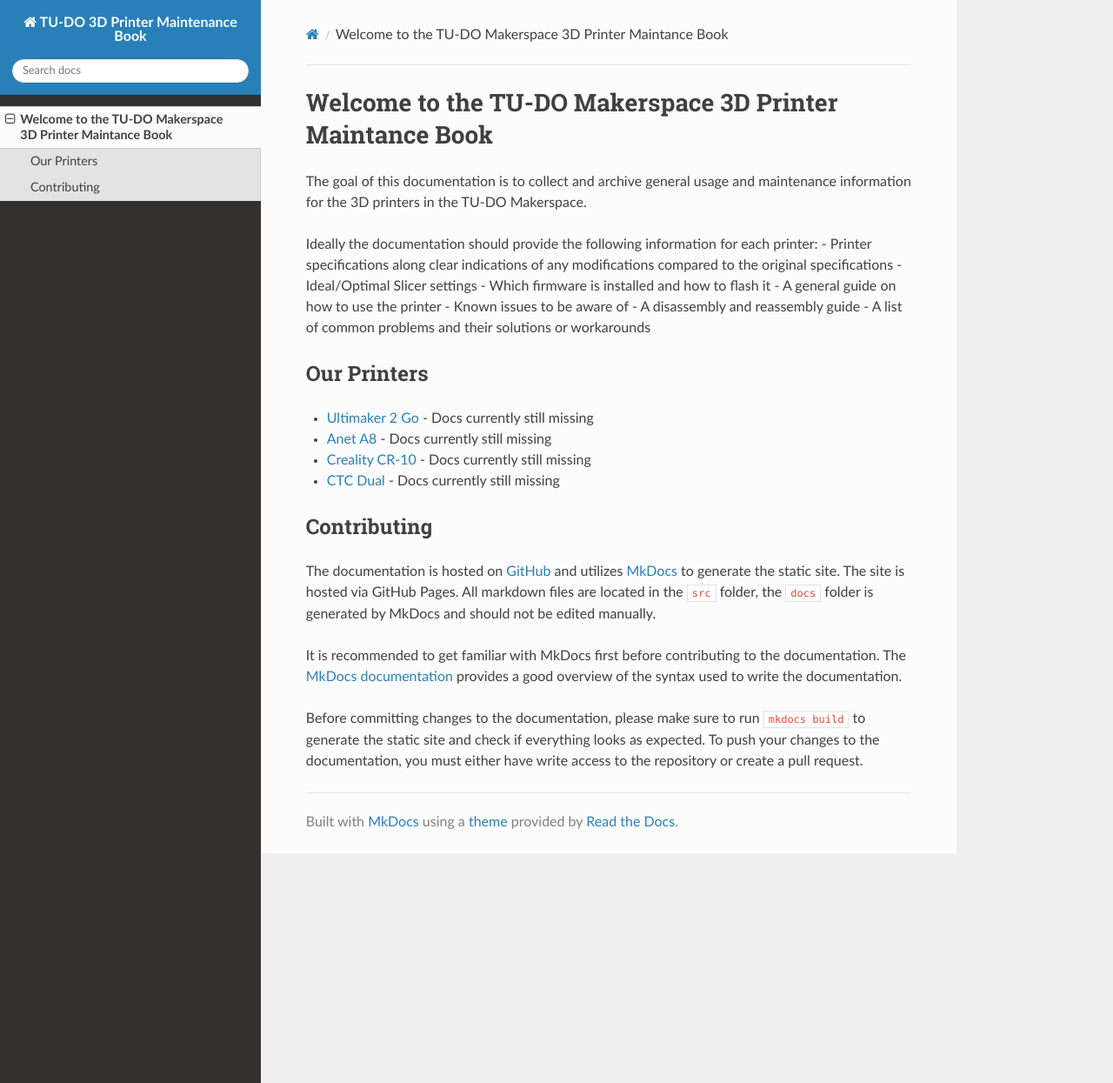
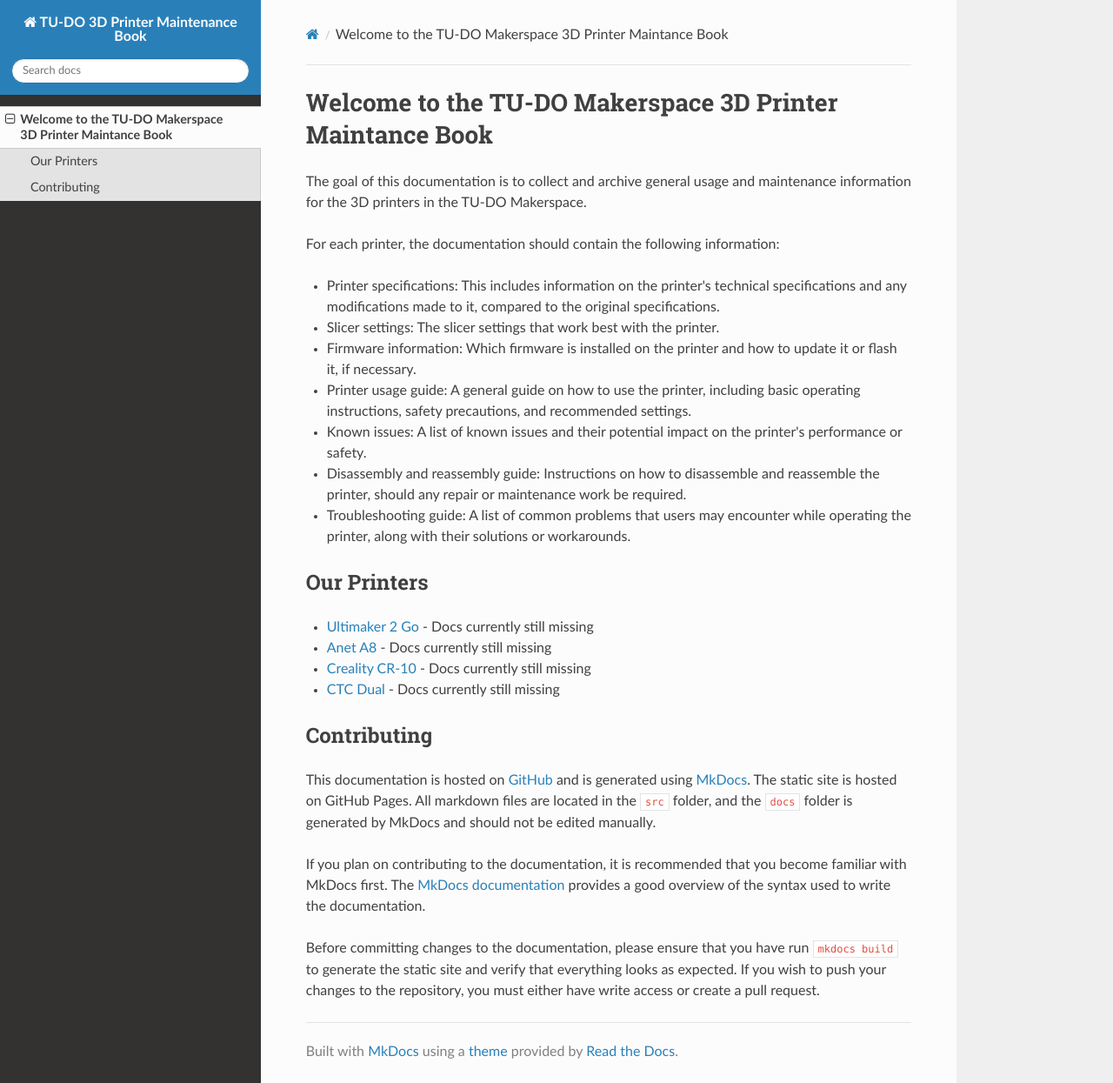
Before and after one commit to TuDo-Makerspace/TU-DO_3D-Printer-Maintenance, an MkDocs documentation site: the page built from src/index.md, in a window 1280 px wide and 1245 px high. Shown: the whole window at 87% size. Built offline with MkDocs 1.6.1, drawn with Linux system fonts in a browser that asks for light colours; nearby versions of some CDN libraries.

Commit message:
Index: Bless ChatGPT
Signed-off-by: CTXz <ctx.xda@gmail.com>

```diff
--- a/src/index.md
+++ b/src/index.md
@@ -2,14 +2,15 @@
 
 The goal of this documentation is to collect and archive general usage and maintenance information for the 3D printers in the TU-DO Makerspace.
 
-Ideally the documentation should provide the following information for each printer:
- - Printer specifications along clear indications of any modifications compared to the original specifications
- - Ideal/Optimal Slicer settings
- - Which firmware is installed and how to flash it
- - A general guide on how to use the printer
- - Known issues to be aware of
- - A disassembly and reassembly guide
- - A list of common problems and their solutions or workarounds
+For each printer, the documentation should contain the following information:
+
+- Printer specifications: This includes information on the printer's technical specifications and any modifications made to it, compared to the original specifications.
+- Slicer settings: The slicer settings that work best with the printer.
+- Firmware information: Which firmware is installed on the printer and how to update it or flash it, if necessary.
+- Printer usage guide: A general guide on how to use the printer, including basic operating instructions, safety precautions, and recommended settings.
+- Known issues: A list of known issues and their potential impact on the printer's performance or safety.
+- Disassembly and reassembly guide: Instructions on how to disassemble and reassemble the printer, should any repair or maintenance work be required.
+- Troubleshooting guide: A list of common problems that users may encounter while operating the printer, along with their solutions or workarounds.
 
 ## Our Printers
 
@@ -20,8 +21,8 @@
 
 ## Contributing
 
-The documentation is hosted on [GitHub](https://github.com/TU-DO-Makerspace/TU-DO_3D-Printer-Maintenance) and utilizes [MkDocs](https://www.mkdocs.org/) to generate the static site. The site is hosted via GitHub Pages. All markdown files are located in the `src` folder, the `docs` folder is generated by MkDocs and should not be edited manually.
+This documentation is hosted on [GitHub](https://github.com/TU-DO-Makerspace/TU-DO_3D-Printer-Maintenance) and is generated using [MkDocs](https://www.mkdocs.org/). The static site is hosted on GitHub Pages. All markdown files are located in the `src` folder, and the `docs` folder is generated by MkDocs and should not be edited manually.
 
-It is recommended to get familiar with MkDocs first before contributing to the documentation. The [MkDocs documentation](https://www.mkdocs.org/user-guide/writing-your-docs/) provides a good overview of the syntax used to write the documentation.
+If you plan on contributing to the documentation, it is recommended that you become familiar with MkDocs first. The [MkDocs documentation](https://www.mkdocs.org/user-guide/writing-your-docs/) provides a good overview of the syntax used to write the documentation.
 
-Before committing changes to the documentation, please make sure to run `mkdocs build` to generate the static site and check if everything looks as expected. To push your changes to the documentation, you must either have write access to the repository or create a pull request.
+Before committing changes to the documentation, please ensure that you have run `mkdocs build` to generate the static site and verify that everything looks as expected. If you wish to push your changes to the repository, you must either have write access or create a pull request.
```
Also changed, not shown: docs/index.html (+14 -12 lines), docs/search/search_index.json (+1 -1 lines), 1 other file.
